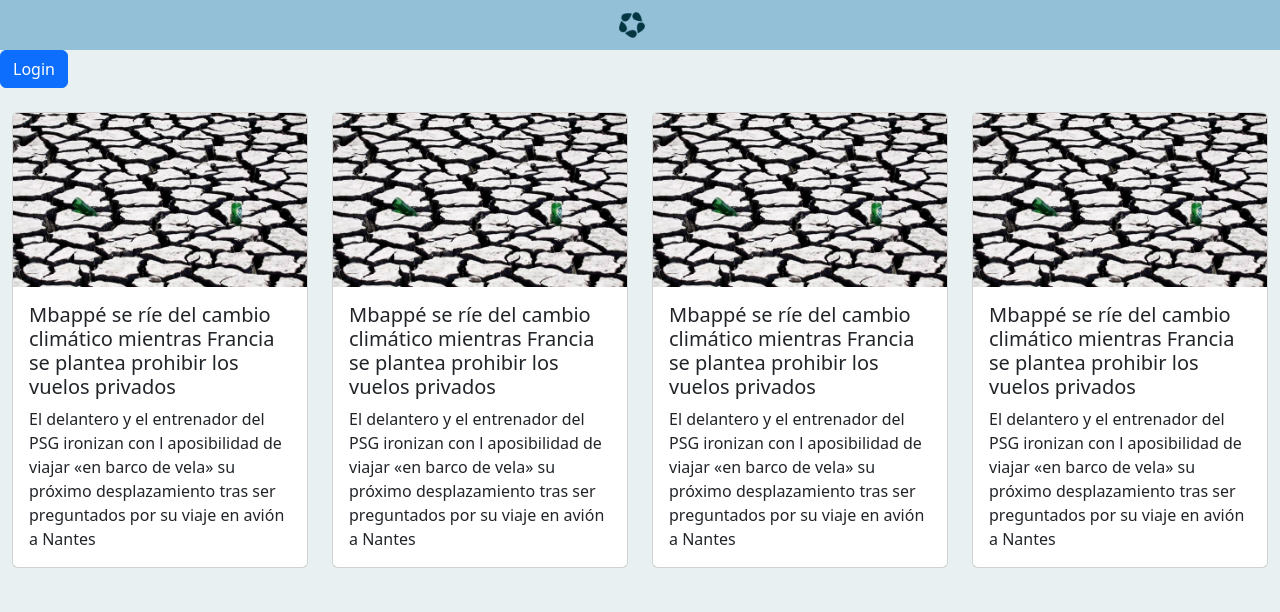
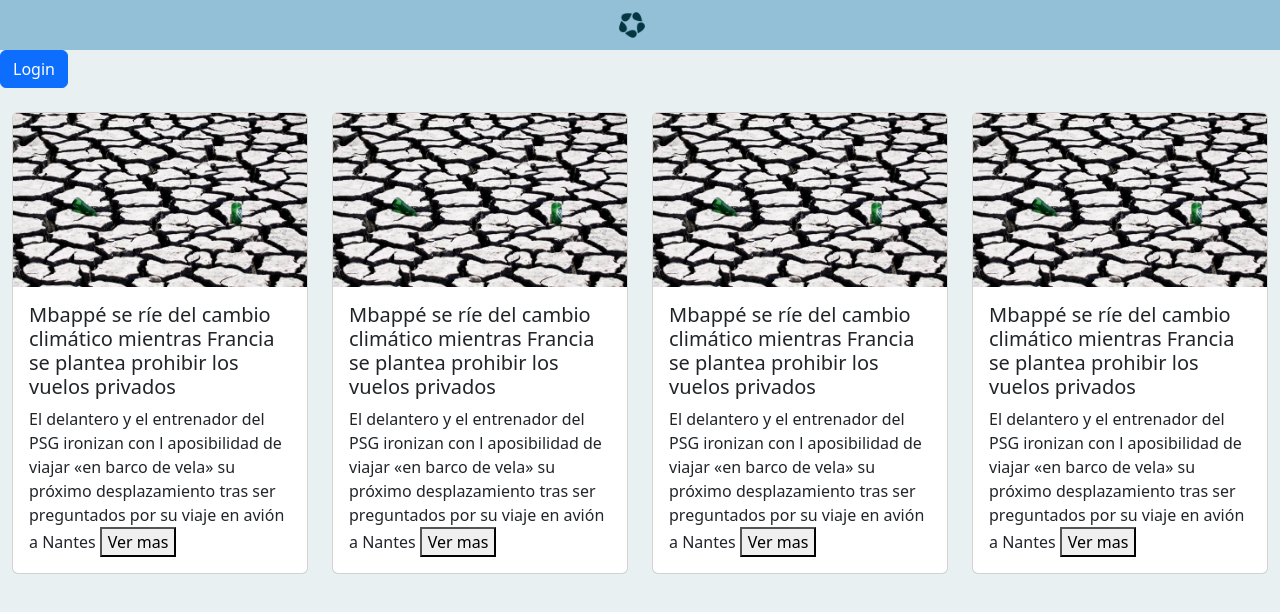
Before and after one commit to marianalopezeikilis/Fonts-App-Project, a React (Vite) app in the folder Front/Front/: page /blog in a window 1280 px wide. Shown: the top 612 px of the page. Built offline with nearby package versions, Linux system fonts and the light colour scheme.

Commit message:
armando el boton

```diff
--- a/Front/Front/src/Blog.jsx
+++ b/Front/Front/src/Blog.jsx
@@ -4,6 +4,7 @@
 import Col from 'react-bootstrap/Col';
 import Row from 'react-bootstrap/Row';
 import "./App.css"
+import {Link} from 'react-router-dom';
 
 function Blog() {
 
@@ -22,7 +23,7 @@
             <Card.Body>
               <Card.Title>Mbappé se ríe del cambio climático mientras Francia se plantea prohibir los vuelos privados</Card.Title>
               <Card.Text>
-              El delantero y el entrenador del PSG ironizan con l aposibilidad de viajar «en barco de vela» su próximo desplazamiento tras ser preguntados por su viaje en avión a Nantes
+              El delantero y el entrenador del PSG ironizan con l aposibilidad de viajar «en barco de vela» su próximo desplazamiento tras ser preguntados por su viaje en avión a Nantes <Link to="/api/news/:id"><button>Ver mas</button> </Link>
               </Card.Text>
             </Card.Body>
           </Card>
```
